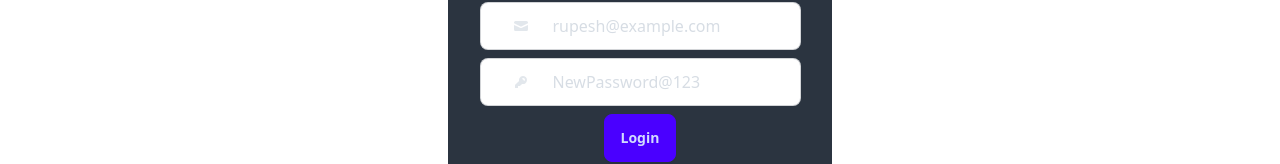
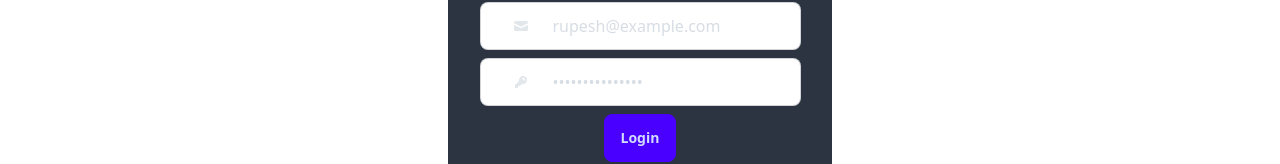
Before and after one commit to rupesh-ranjan/bugbuddy-web, a React (Vite) app: page /login in a window 1280 px wide. Shown: the part 282-446 px from the top of the page. Built offline with nearby package versions, Linux system fonts and the light colour scheme; no server answers.

Commit message:
fixed api error issue

```diff
--- a/src/App.jsx
+++ b/src/App.jsx
@@ -2,7 +2,7 @@ import Body from "./components/Body.jsx";
 import Footer from "./components/Footer.jsx";
 import Login from "./components/Login.jsx";
 import Navbar from "./components/Navbar.jsx";
-import { BrowserRouter, Route, Routes } from "react-router";
+import { BrowserRouter, Navigate, Route, Routes } from "react-router";
 import Profile from "./components/Profile.jsx";
 import { Provider } from "react-redux";
 import { appStore } from "./utils/appStore.js";
@@ -17,10 +17,17 @@ function App() {
             <div className="flex min-h-screen flex-col justify-between">
                 <BrowserRouter>
                     <Navbar />
+
                     <Routes>
-                        <Route path="/" element={<Body />}>
-                            <Route path="/login" element={<Login />} />
-                            <Route path="/signup" element={<SignUp />} />
+                        {/* Public Routes */}
+                        <Route path="/login" element={<Login />} />
+                        <Route path="/signup" element={<SignUp />} />
+
+                        {/* Default route */}
+                        <Route path="/" element={<Navigate to="/login" />} />
+
+                        {/* Protected routes (Body wraps authenticated content) */}
+                        <Route element={<Body />}>
                             <Route path="/feed" element={<Feed />} />
                             <Route path="/profile" element={<Profile />} />
                             <Route
@@ -30,8 +37,9 @@ function App() {
                             <Route path="/requests" element={<Requests />} />
                         </Route>
                     </Routes>
+
+                    <Footer />
                 </BrowserRouter>
-                <Footer />
             </div>
         </Provider>
     );
--- a/src/components/Login.jsx
+++ b/src/components/Login.jsx
@@ -32,6 +32,7 @@ function Login() {
         if (user) dispatch(addUser(user));
     }
     return (
+        <div className="flex flex-grow items-center justify-center p-8">
             <div className="card w-96 bg-neutral text-neutral-content">
                 <div className="card-body items-center text-center">
                     <h2 className="card-title">Login</h2>
@@ -69,9 +70,10 @@ function Login() {
                             />
                         </svg>
                         <input
-                        type="text"
+                            type="password"
                             className="grow"
                             value={password}
+                            placeholder="Password"
                             onChange={(e) => setPassword(e.target.value)}
                         />
                     </label>
@@ -84,6 +86,7 @@ function Login() {
                     </Link>
                 </div>
             </div>
+        </div>
     );
 }
 
--- a/src/components/Navbar.jsx
+++ b/src/components/Navbar.jsx
@@ -1,29 +1,34 @@
 import axios from "axios";
 import { useDispatch, useSelector } from "react-redux";
-import { Link, useNavigate } from "react-router";
+import { Link, useLocation, useNavigate } from "react-router";
 import { BASE_URL } from "../utils/constants";
 import { addUser, removeUser } from "../utils/userSlice";
 import { useEffect } from "react";
 
 function Navbar() {
+    const location = useLocation();
     const user = useSelector((state) => state.user.user);
     const dispatch = useDispatch();
     const navigate = useNavigate();
 
     useEffect(() => {
+        const publicRoutes = ["/login", "/signup", "/"];
+        if (publicRoutes.includes(location.pathname)) return;
+        if (user) return;
+
         async function fetchUserData() {
-            if (user) return;
             try {
-                const response = await axios.get(BASE_URL + "/profile/view", {
+                const res = await axios.get(BASE_URL + "/profile/view", {
                     withCredentials: true,
                 });
-                dispatch(addUser(response.data));
-            } catch (error) {
-                // if (error.response.status === 401) navigate("/login");
+                dispatch(addUser(res.data));
+            } catch {
+                navigate("/login");
             }
         }
+
         fetchUserData();
-    }, [dispatch, navigate, user]);
+    }, [location.pathname, user, dispatch, navigate]);
 
     async function handleLogout() {
         await axios.post(BASE_URL + "/logout", {}, { withCredentials: true });
--- a/src/components/SignUp.jsx
+++ b/src/components/SignUp.jsx
@@ -1,8 +1,6 @@
 import { useState } from "react";
 import axios from "axios";
 import { BASE_URL } from "../utils/constants";
-import { useDispatch } from "react-redux";
-import { addUser } from "../utils/userSlice";
 import { Link, useNavigate } from "react-router";
 
 function SignUp() {
@@ -49,6 +47,7 @@ function SignUp() {
                 setError(err.response?.data.errors || "Sign Up failed");
             });
     }
+
     return (
         <>
             {showToast && (
@@ -58,6 +57,7 @@ function SignUp() {
                     </div>
                 </div>
             )}
+            <div className="flex flex-grow items-center justify-center p-8">
                 <div className="card w-96 bg-neutral text-neutral-content">
                     <div className="card-body items-center">
                         <h2 className="card-title">Edit Profile</h2>
@@ -136,7 +136,9 @@ function SignUp() {
                             />
                         </label>
                         <label className="label items-center justify-start">
-                        <span className="w-28 pt-2 text-left">Password:</span>
+                            <span className="w-28 pt-2 text-left">
+                                Password:
+                            </span>
                             <input
                                 type="password"
                                 className="textarea textarea-bordered flex-1"
@@ -162,7 +164,10 @@ function SignUp() {
                         >
                             Sign Up
                         </button>
-                    <Link to="/login" className="mt-2 text-sm hover:underline">
+                        <Link
+                            to="/login"
+                            className="mt-2 text-sm hover:underline"
+                        >
                             Already a member? Login
                         </Link>
                     </div>
@@ -194,6 +199,7 @@ function SignUp() {
                         </div>
                     )}
                 </div>
+            </div>
         </>
     );
 }
--- a/src/utils/constants.js
+++ b/src/utils/constants.js
@@ -1 +1,2 @@
+// export const BASE_URL = "http://localhost:3000";
 export const BASE_URL = "/api";
```
Lines whose indentation alone changed are shown as unchanged.
